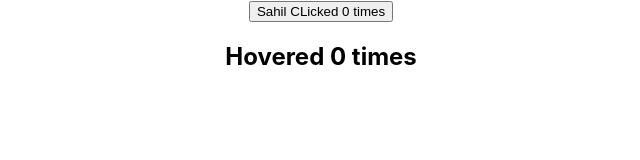
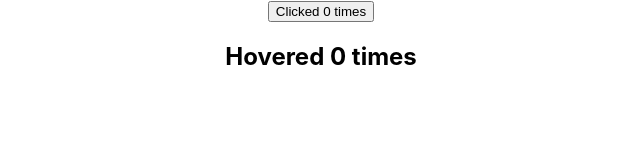
Before and after one commit to Sahil1109/Demo1, a React (Create React App) app: page / in a window 1280 px wide. Shown: the top 160 px of the page, without its empty margins (319-959 px from the left). Built offline with nearby package versions, Linux system fonts and the light colour scheme.

Commit message:
Commit after Render props(1)

```diff
--- a/src/App.js
+++ b/src/App.js
@@ -1,14 +1,13 @@
 import React from 'react';
 import './App.css';
-
-import ClickCounter from './components/ClickCounter';
-import HoverCounter from './components/HoverCounter';
+import ClickCounterTwo from './components/ClickCounterTwo';
+import HoverCounterTwo from './components/HoverCounterTwo';
 
 function App() {
   return (
     <div className="App">
-      <ClickCounter name="Sahil"></ClickCounter>
-      <HoverCounter></HoverCounter>
+      <ClickCounterTwo/>
+      <HoverCounterTwo/>
     </div>
   );
 }
--- /dev/null
+++ b/src/components/ClickCounterTwo.js
@@ -0,0 +1,28 @@
+import React, { Component } from 'react'
+
+class ClickCounterTwo extends Component {
+    constructor(props) {
+        super(props)
+
+        this.state = {
+             count: 0
+        }
+    }
+
+    incrementCount=()=>{
+        this.setState(prevState=>{
+            return{ count: prevState.count+1 }
+        })
+    }
+
+    render() {
+        const {count} =this.state
+        return (
+            <div>
+                <button onClick={this.incrementCount}>Clicked {count} times</button>
+            </div>
+        )
+    }
+}
+
+export default ClickCounterTwo
--- /dev/null
+++ b/src/components/HoverCounterTwo.js
@@ -0,0 +1,27 @@
+import React, { Component } from 'react'
+
+class HoverCounterTwo extends Component {
+    constructor(props) {
+        super(props)
+
+        this.state = {
+             count:0
+        }
+    }
+    incrementCount=()=>{
+        this.setState(prevState=>{
+            return{count: prevState.count+1}
+        })
+    }
+
+    render() {
+        const {count}= this.state
+        return (
+            <div>
+                <h2 onMouseOver={this.incrementCount}>Hovered {count} times</h2>
+            </div>
+        )
+    }
+}
+
+export default HoverCounterTwo
```
